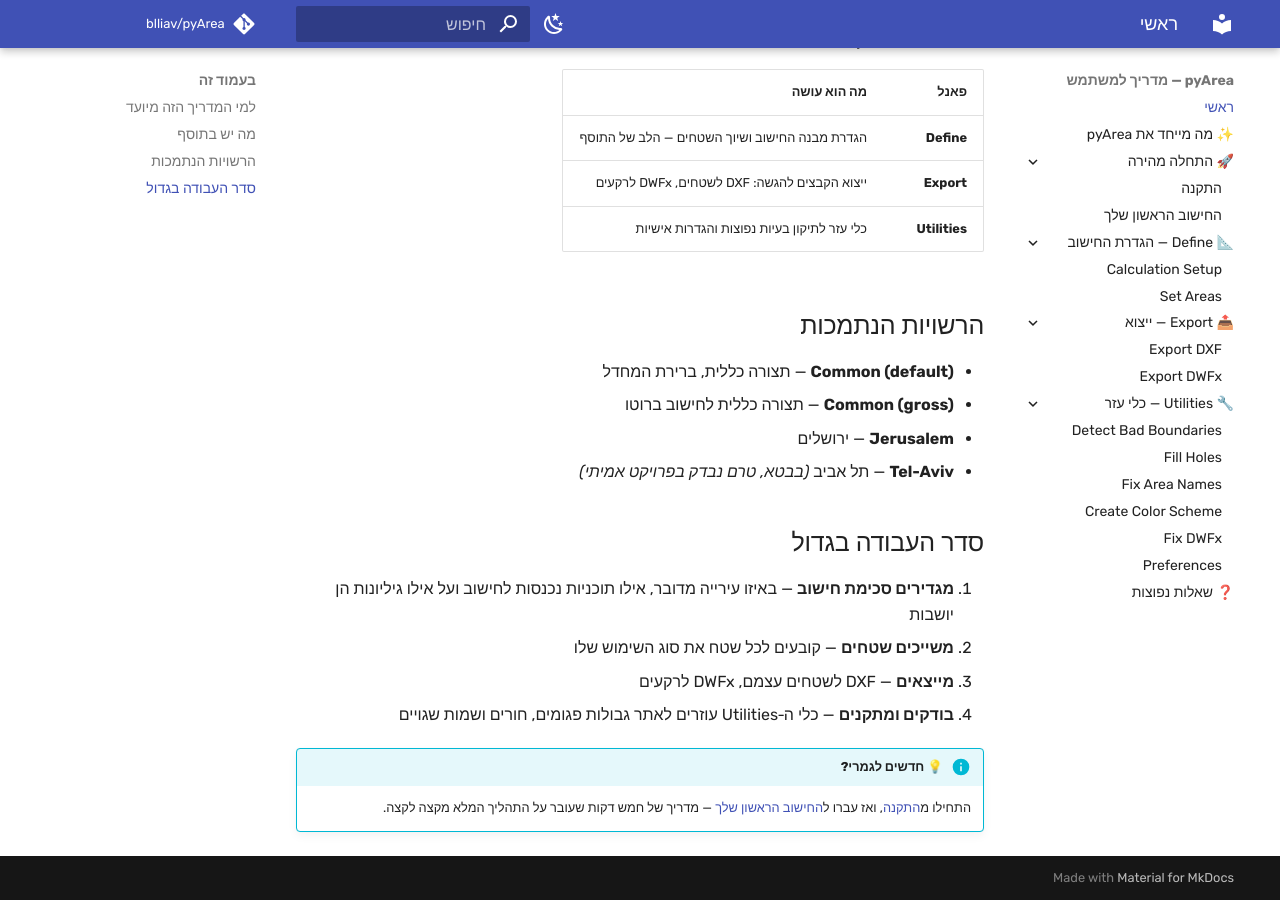
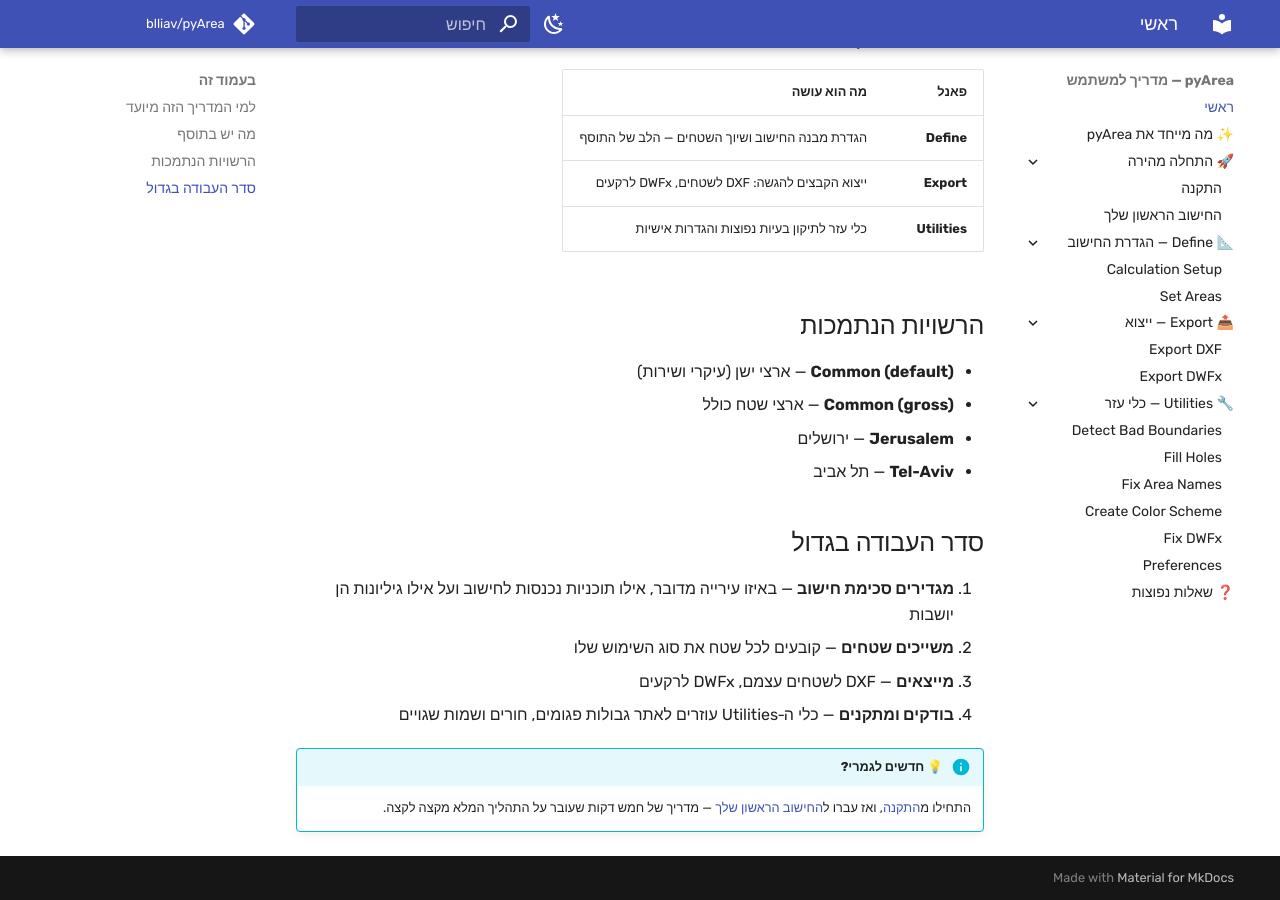
Before and after one commit to blliav/pyArea, an MkDocs documentation site: the page built from docs/index.md, in a window 1280 px wide and 900 px high, scrolled down 711 px. Built offline with MkDocs 1.6.1 and Material for MkDocs 9.7.7, drawn with Linux system fonts in a browser that asks for light colours; comment, search, counter and statistics services are not loaded.

Commit message:
docs: update authority descriptions and remove beta warning
Clarifies Common authority labels to indicate they are for old national
standards (main and service vs. gross area), and removes the beta notice
from Tel-Aviv now that it has been tested.

```diff
--- a/docs/index.md
+++ b/docs/index.md
@@ -26,10 +26,10 @@
 
 ## הרשויות הנתמכות
 
-- **Common (default)** — תצורה כללית, ברירת המחדל
-- **Common (gross)** — תצורה כללית לחישוב ברוטו
+- **Common (default)** — ארצי ישן (עיקרי ושירות)
+- **Common (gross)** — ארצי שטח כולל
 - **Jerusalem** — ירושלים
-- **Tel-Aviv** — תל אביב *(בבטא, טרם נבדק בפרויקט אמיתי)*
+- **Tel-Aviv** — תל אביב
 
 ## סדר העבודה בגדול
 
```
